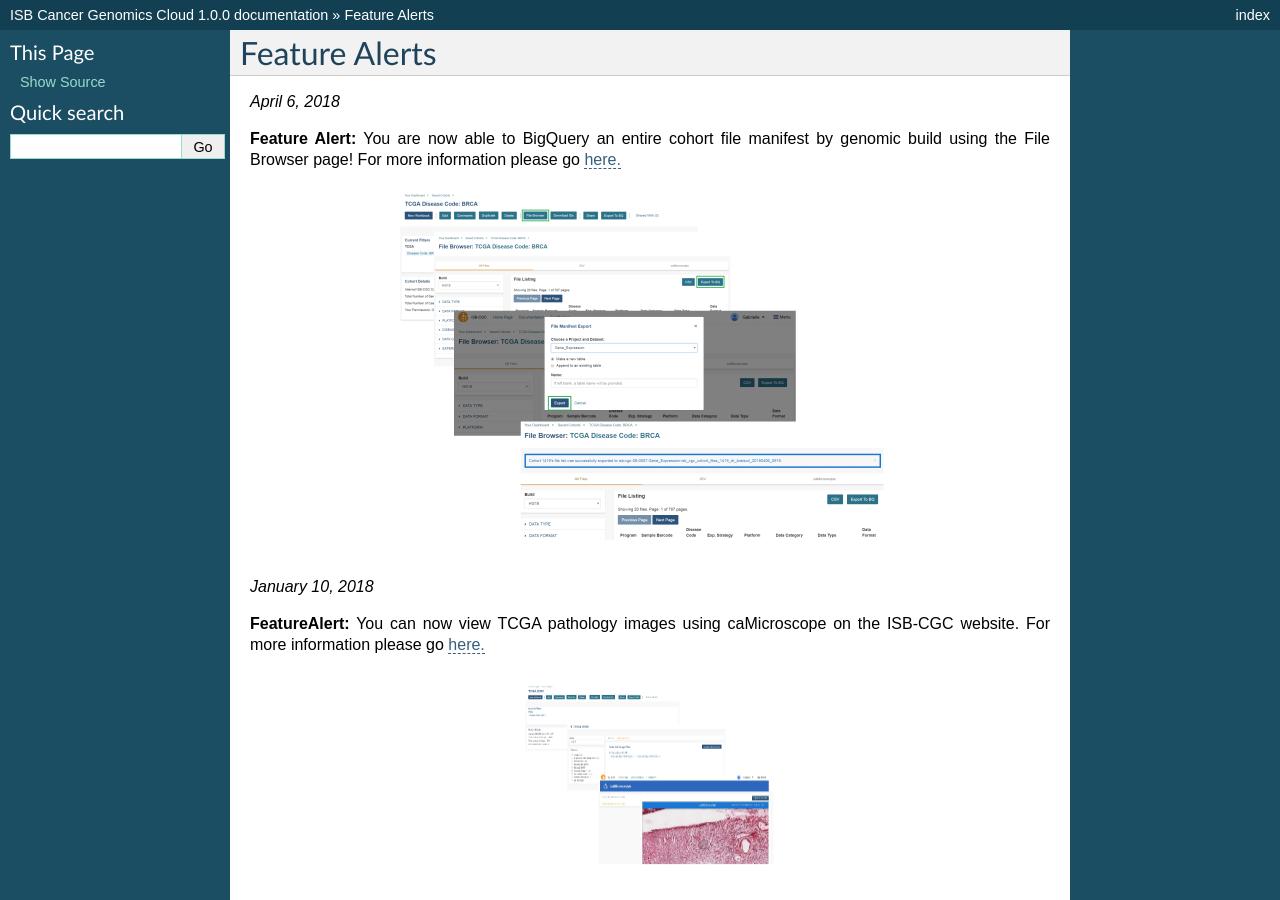
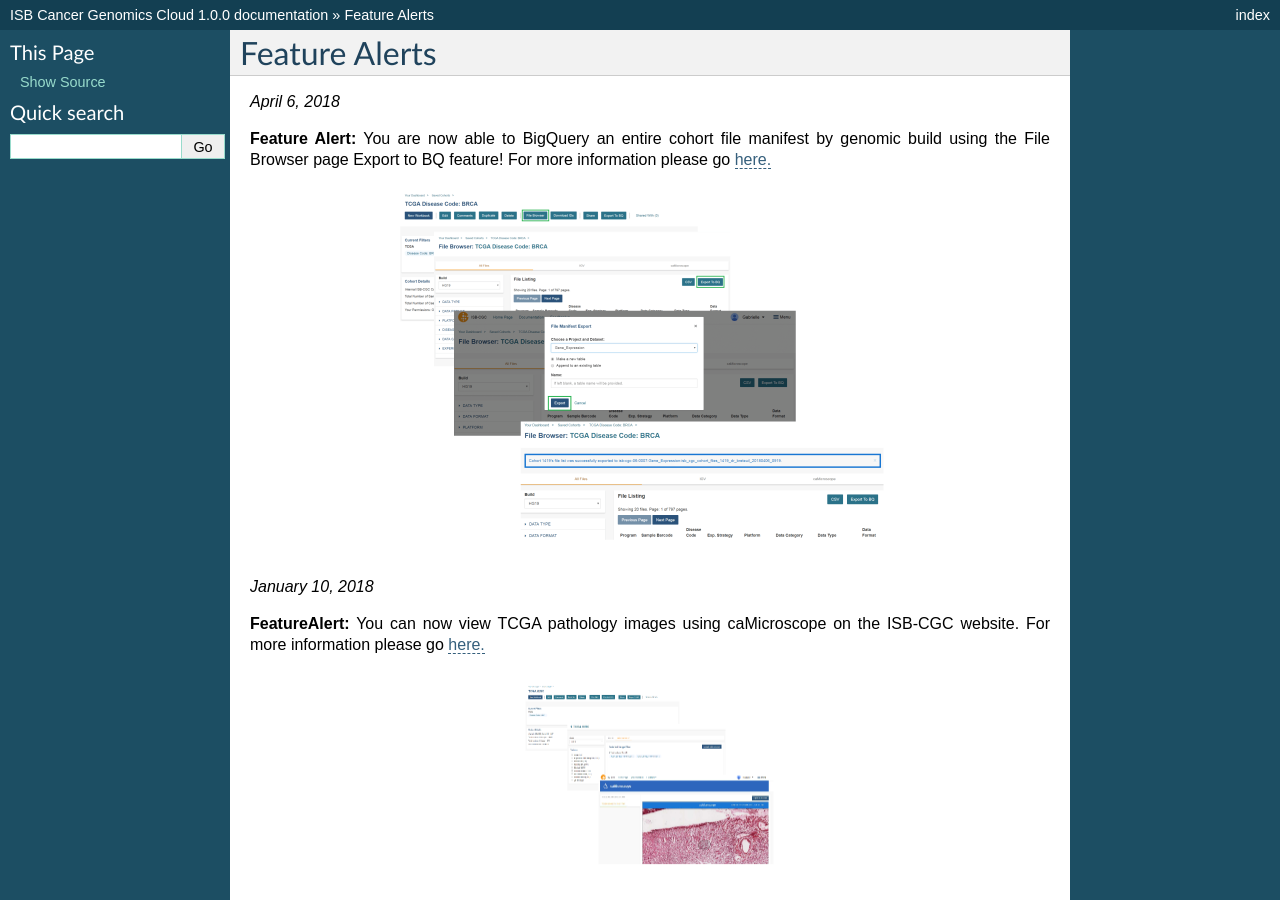
Before and after one commit to isb-cgc/readthedocs, a Sphinx documentation site: the page built from docs/source/sections/FeatureAlerts.rst, in a window 1280 px wide and 900 px high. Built offline with Sphinx 7.4.7, drawn with Linux system fonts in a browser that asks for light colours; pages that are not in the unit, such as notebooks, are missing from menus.

Commit message:
export to BQ

```diff
--- a/docs/source/sections/FeatureAlerts.rst
+++ b/docs/source/sections/FeatureAlerts.rst
@@ -5,7 +5,7 @@ Feature Alerts
 
 *April 6, 2018*
 
-**Feature Alert:**  You are now able to BigQuery an entire cohort file manifest by genomic build using the File Browser page! For more information please go `here. <http://isb-cancer-genomics-cloud.readthedocs.io/en/latest/sections/webapp/Saved-Cohorts.html#export-file-list-to-bigquery>`_
+**Feature Alert:**  You are now able to BigQuery an entire cohort file manifest by genomic build using the File Browser page Export to BQ feature! For more information please go `here. <http://isb-cancer-genomics-cloud.readthedocs.io/en/latest/sections/webapp/Saved-Cohorts.html#export-file-list-to-bigquery>`_
 
 .. image:: ExportBQTweet-1.png
    :scale: 25
```
